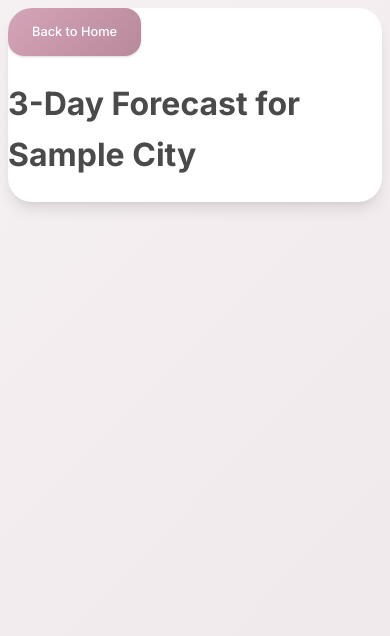
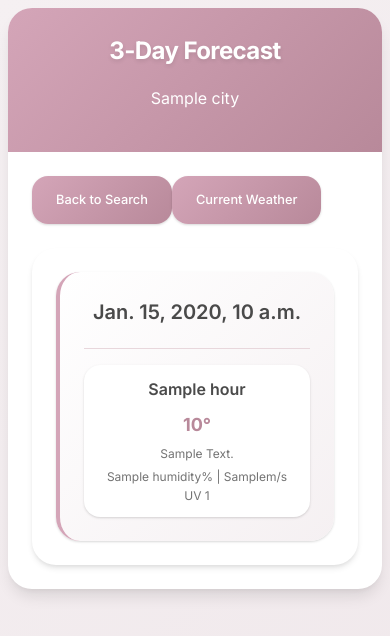
Before and after one commit to yumeangelica/django-weather-app, a Django app: template templates/forecast.html in a window 390 px wide. Shown: the top 636 px of the page. Run offline with Django 5.2, Linux system fonts and the light colour scheme; the template is opened without the code that fills it: most values are stand-ins (such as "Sample title", 1, 10 or a date in 2020).

Commit message:
Enhance forecast.html layout with improved structure and styling for better readability and mobile responsiveness

```diff
--- a/templates/forecast.html
+++ b/templates/forecast.html
@@ -1,83 +1,83 @@
 <!DOCTYPE html>
 <html lang="en">
+
 <head>
   <meta charset="UTF-8">
   <meta name="viewport" content="width=device-width, initial-scale=1.0">
-    <title>3-Day Forecast for {{ city }}</title>
+  <title>3-Day Forecast for {{ city|capfirst }} - Weather App</title>
+  <meta name="description" content="3-day hourly weather forecast for {{ city|capfirst }}">
   {% load static %}
-    <link rel="stylesheet" href="{% static 'css/style.css' %}">
+  {% now "U" as timestamp %}
+  <link rel="stylesheet" href="{% static 'css/style.css' %}?v={{ timestamp }}">
+  <link rel="preconnect" href="https://fonts.googleapis.com">
+  <link rel="preconnect" href="https://fonts.gstatic.com" crossorigin>
 </head>
+
 <body>
   <div class="container">
+    <header class="header">
+      <h1>3-Day Forecast</h1>
+      <p>{{ city|capfirst }}</p>
+    </header>
 
-        <div class="buttonContainer">
-          <a href="/" class="button">Back to Home</a>
+    <main class="main-content">
+      <div class="nav-container">
+        <a href="/" class="button">Back to Search</a>
+        <a href="/?city={{ city }}&option=weather" class="button">Current Weather</a>
       </div>
-        <h1>3-Day Forecast for <span class="capitalize">{{ city }}</span></h1>
 
+      <div class="forecast-container">
+        <!-- Desktop Table View -->
         <div class="forecast-table-wrapper">
           <table class="forecast-table">
             <thead>
               <tr>
                 <th class="sticky-left"></th>
                 {% for date, day_data in forecast.items %}
-                            {% if day_data.forecasts.0.uv_index != 'N/A' %}
-                                <!-- Use formatted_date instead of date -->
                 <th class="forecast-column-header" colspan="{{ day_data.forecasts|length }}">
                   {{ day_data.formatted_date }}
                 </th>
-                            {% endif %}
                 {% endfor %}
               </tr>
             </thead>
             <tbody>
               <tr>
-                        <td class="sticky-left">Hour</td>
+                <td class="sticky-left">Time</td>
                 {% for day_data in forecast.values %}
                 {% for forecast in day_data.forecasts %}
-                                {% if forecast.uv_index != 'N/A' %}
                 <td class="forecast-column-cell">{{ forecast.hour }}</td>
-                                {% endif %}
                 {% endfor %}
                 {% endfor %}
               </tr>
               <tr>
-                        <td class="sticky-left">Temp (°C)</td>
+                <td class="sticky-left">Temperature</td>
                 {% for day_data in forecast.values %}
                 {% for forecast in day_data.forecasts %}
-                                {% if forecast.uv_index != 'N/A' %}
-                                    <td class="forecast-column-cell">{{ forecast.temperature }}</td>
-                                {% endif %}
+                <td class="forecast-column-cell">{{ forecast.temperature }}°C</td>
                 {% endfor %}
                 {% endfor %}
               </tr>
               <tr>
-                        <td class="sticky-left">Description</td>
+                <td class="sticky-left">Weather</td>
                 {% for day_data in forecast.values %}
                 {% for forecast in day_data.forecasts %}
-                                {% if forecast.uv_index != 'N/A' %}
                 <td class="forecast-column-cell">{{ forecast.description }}</td>
-                                {% endif %}
                 {% endfor %}
                 {% endfor %}
               </tr>
               <tr>
-                        <td class="sticky-left">Humidity (%)</td>
+                <td class="sticky-left">Humidity</td>
                 {% for day_data in forecast.values %}
                 {% for forecast in day_data.forecasts %}
-                                {% if forecast.uv_index != 'N/A' %}
-                                    <td class="forecast-column-cell">{{ forecast.humidity }}</td>
-                                {% endif %}
+                <td class="forecast-column-cell">{{ forecast.humidity }}%</td>
                 {% endfor %}
                 {% endfor %}
               </tr>
               <tr>
-                        <td class="sticky-left">Wind Speed (m/s)</td>
+                <td class="sticky-left">Wind Speed</td>
                 {% for day_data in forecast.values %}
                 {% for forecast in day_data.forecasts %}
-                                {% if forecast.uv_index != 'N/A' %}
-                                    <td class="forecast-column-cell">{{ forecast.wind_speed }}</td>
-                                {% endif %}
+                <td class="forecast-column-cell">{{ forecast.wind_speed }} m/s</td>
                 {% endfor %}
                 {% endfor %}
               </tr>
@@ -85,15 +85,42 @@
                 <td class="sticky-left">UV Index</td>
                 {% for day_data in forecast.values %}
                 {% for forecast in day_data.forecasts %}
-                                {% if forecast.uv_index != 'N/A' %}
-                                    <td class="forecast-column-cell">{{ forecast.uv_index }}</td>
-                                {% endif %}
+                <td class="forecast-column-cell">{{ forecast.uv_index|default:"N/A" }}</td>
                 {% endfor %}
                 {% endfor %}
               </tr>
             </tbody>
           </table>
         </div>
+
+        <!-- Mobile Card View -->
+        <div class="forecast-cards">
+          {% for date, day_data in forecast.items %}
+          <div class="forecast-day-card">
+            <div class="forecast-day-header">
+              <div class="forecast-day-title">{{ day_data.formatted_date }}</div>
+            </div>
+            <div class="forecast-hours">
+              {% for forecast in day_data.forecasts %}
+              <div class="forecast-hour-card">
+                <div class="forecast-hour-time">{{ forecast.hour }}</div>
+                <div class="forecast-hour-temp">{{ forecast.temperature }}°</div>
+                <div class="forecast-hour-desc">{{ forecast.description }}</div>
+                <div style="font-size: 0.75rem; color: var(--text-light); margin-top: 0.25rem;">
+                  {{ forecast.humidity }}% | {{ forecast.wind_speed }}m/s
+                </div>
+                <div style="font-size: 0.75rem; color: var(--text-light);">
+                  UV {{ forecast.uv_index|default:"N/A" }}
+                </div>
+              </div>
+              {% endfor %}
+            </div>
+          </div>
+          {% endfor %}
+        </div>
+      </div>
+    </main>
   </div>
 </body>
+
 </html>
```
Lines whose indentation alone changed are shown as unchanged.
